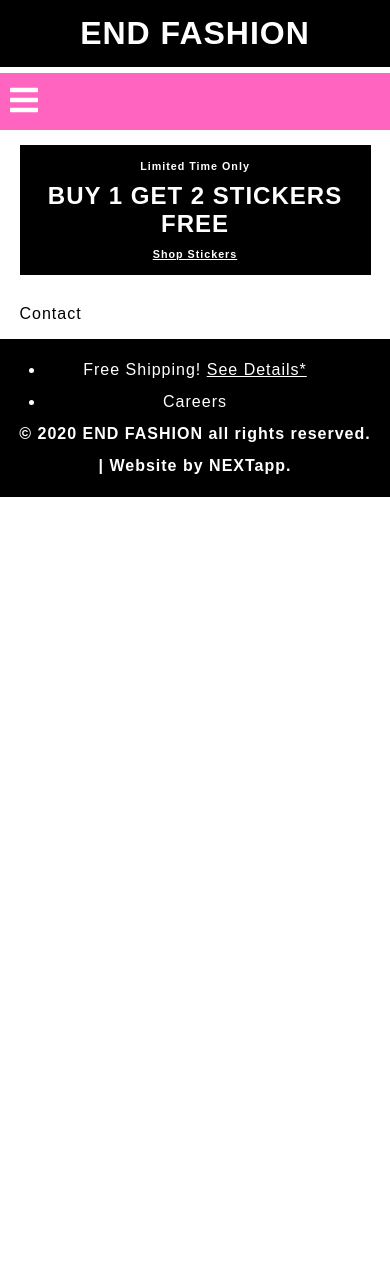
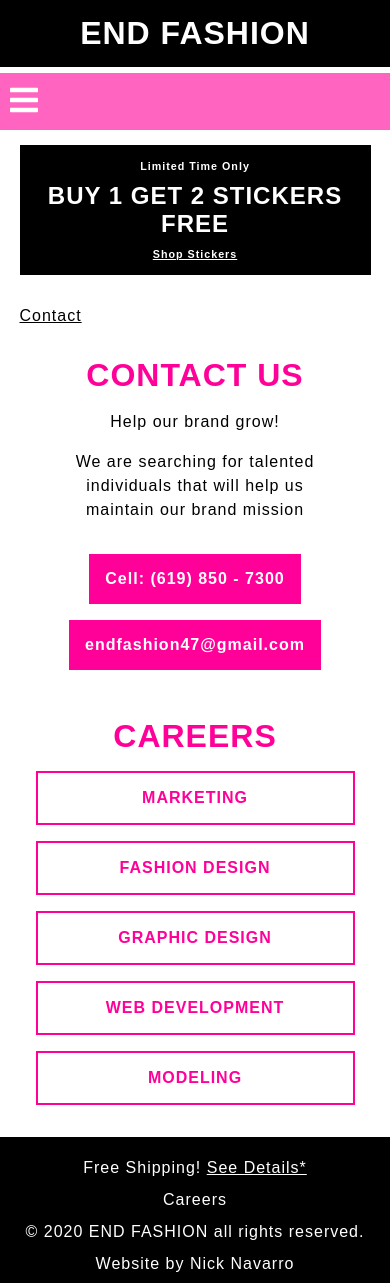
Before and after one commit to nicknavv/endfashion.site, a plain HTML site: page contact.html in a window 390 px wide. Before the commit the page ends 844 px from the top, so only its background shows below. Drawn offline with Linux system fonts and the light colour scheme.

Commit message:
created base contact page

```diff
--- a/contact.html
+++ b/contact.html
@@ -10,11 +10,11 @@
     <meta charset="UTF-8" />
     <meta
       name="description"
-      content="Hand-made, sustainably curated clothing for those who set the trend."
+      content="Hand-made, sustainably curated clothing adn art store. Spread the word."
     />
     <meta
       name="keywords"
-      content="Oceanside, California, Southern California, Fashion"
+      content="womens clothes, mens clothes, unisex clothes, 90s fashion, 80s fashion, 70s fashion, 60s fashion, 50s fashion, fashion designing, fashion designer, fashion show, fashion week, fashion model, fashion trends, fashion, oceanside"
     />
     <meta name="author" content="Nick Navarro" />
     <meta name="viewport" content="width=device-width, initial-scale=1.0" />
@@ -26,6 +26,7 @@
       <h1>END FASHION</h1>
     </header>
     <nav class="main-nav">
+      <!--Hamburger Menu-->
       <div class="openMenu"><i class="fas fa-bars"></i></div>
       <ul class="mainMenu">
         <li><a href="index.html">HOME</a></li>
@@ -48,26 +49,45 @@
         </div>
       </ul>
     </nav>
-    <main>
+
     <div class="cta-banner">
       <h6>Limited Time Only</h6>
       <h2>BUY 1 GET 2 STICKERS FREE</h2>
       <h6><a href="stickers.html">Shop Stickers</a></h6>
     </div>
+
     <nav class="back-link">
-        <p>Contact</p>
+      <p><u>Contact</u></p>
     </nav>
+
+    <main>
+      <div class="grid-container">
+        <div class="grid-item item-1">
+          <h3>CONTACT US</h3>
+          <p>Help our brand grow!</p>
+          <p>We are searching for talented individuals that will help us maintain our brand mission</p>
+          <a href="tel:6198507300">Cell: (619) 850 - 7300</a>
+          <a href="mailto:endfashion47@gmail.com">endfashion47@gmail.com</a>
+        </div>
+        <div class="grid-item item-2">
+          <h3>CAREERS</h3>
+          <h4>MARKETING</h4>
+          <h4>FASHION DESIGN</h4>
+          <h4>GRAPHIC DESIGN</h4>
+          <h4>WEB DEVELOPMENT</h4>
+          <h4>MODELING</h4>
+        </div>
     </main>
+
     <footer>
-      <ul>
-        <li>
+      <p>
           Free Shipping! <u><a href="#">See Details*</a></u>
-        </li>
-        <li><a href="#">Careers</a></li>
-      </ul>
-      <h4>
-        &#169; 2020 END FASHION all rights reserved. | Website by NEXTapp.
-      </h4>
+      </p>
+      <a href="#">Careers</a>
+      <p>
+        &#169; 2020 END FASHION all rights reserved.
+      </p>
+      <p>Website by Nick Navarro</p>
     </footer>
     <script src="hamburger.js"></script>
   </body>
--- a/styles/_mediaqueries.scss
+++ b/styles/_mediaqueries.scss
@@ -6,6 +6,10 @@
 
   footer {
     line-height: 2rem;
+  }
+
+  .contact p {
+    background-color: none;
   }
 
   /* MOBILE GRID STYLES */
@@ -30,13 +34,18 @@
       }
 
       p {
+        margin: 1rem;
+        line-height: 1.5rem;
+        font-weight: 500;
+      }
+
+      h4 {
         position: relative;
-        color: white;
+        border: 2px solid $hotpink;
         margin-top: 1rem;
         position: relative;
-        background: $hotpink;
         padding: 1rem;
-        color: white;
+        color: $hotpink;
         font-weight: 800;
       }
       a {
--- a/styles/mainstyles.scss
+++ b/styles/mainstyles.scss
@@ -119,7 +119,7 @@
   width: 90%;
   margin-left: auto;
   margin-right: auto;
-  margin-top: 30px;
+  margin-top: 2rem;
 }
 
 /* Footer Styles */
```
Also changed, not shown: about.html (+12 -14 lines), collection.html (+3 -5 lines), styles/mainstyles.css, 1 other file. Lines whose indentation alone changed are shown as unchanged.
